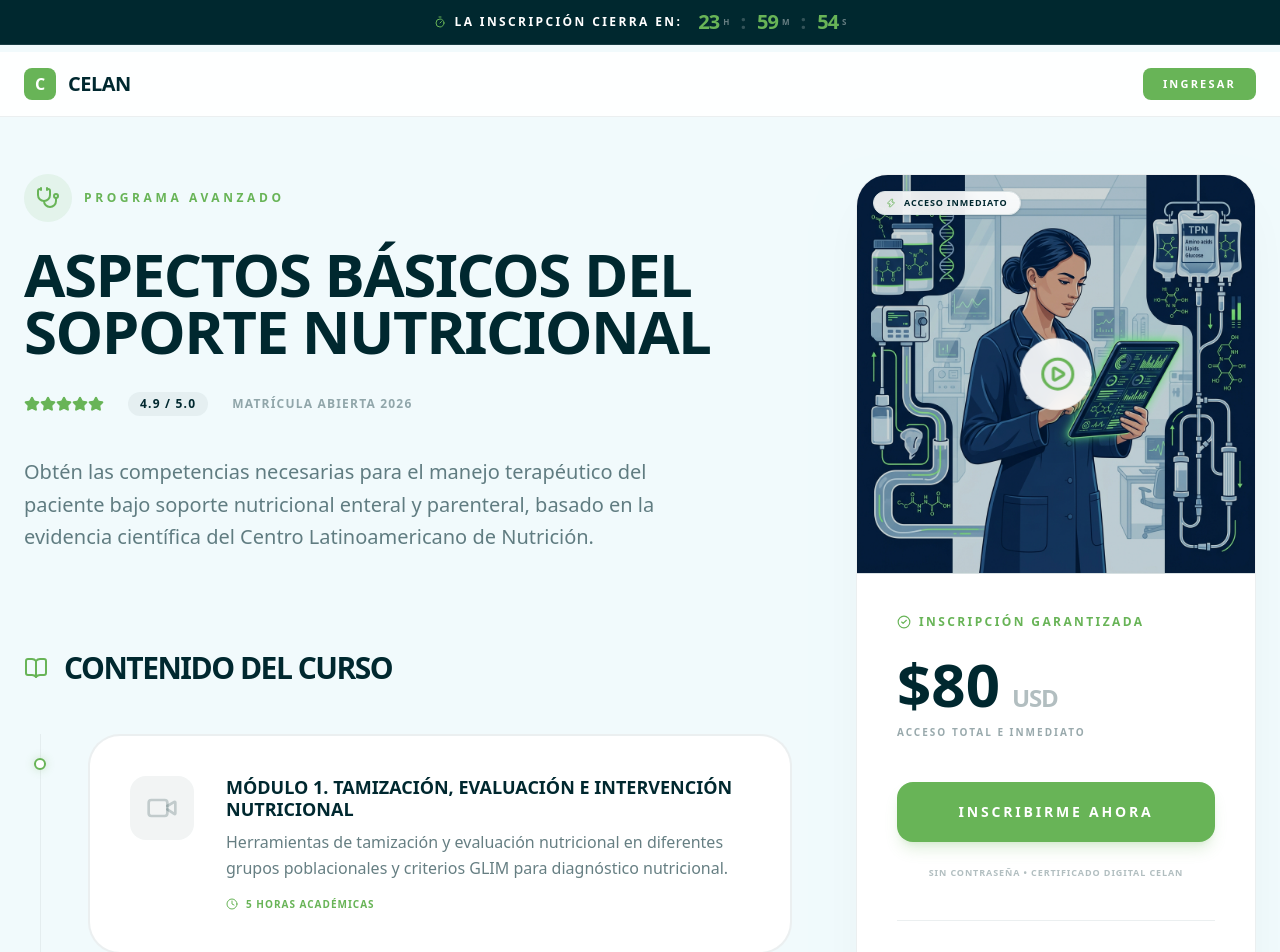
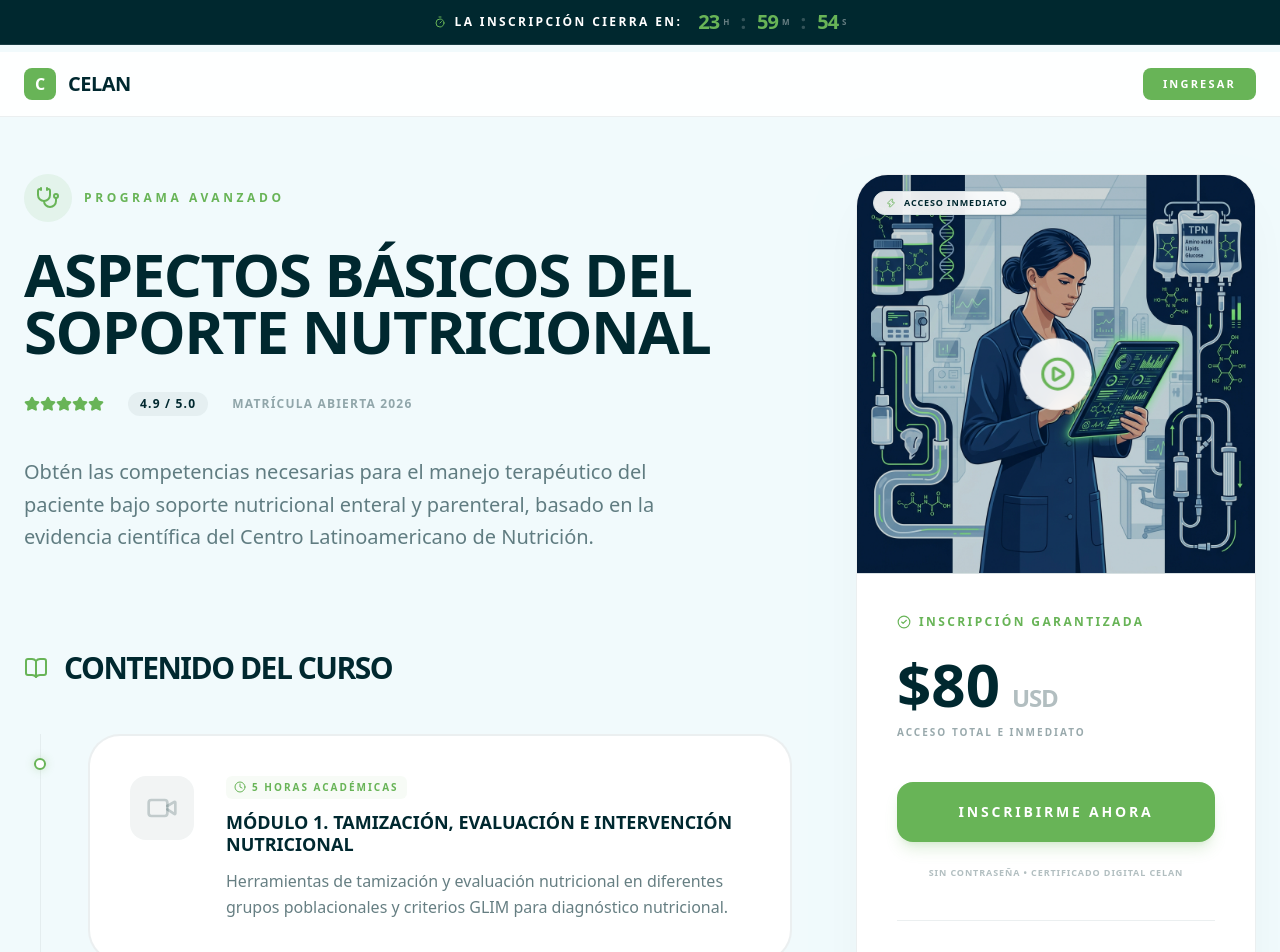
Before and after one commit to JorgeIgnacio666/celan-landing, a Next.js app: page / in a window 1280 px wide. Shown: the top 952 px of the page. Built offline with nearby package versions, Linux system fonts and the light colour scheme.

Commit message:
Move academic hours badge to top of modules

```diff
--- a/src/app/page.tsx
+++ b/src/app/page.tsx
@@ -164,17 +164,17 @@ export default function Home() {
                                     <Video size={24} className="md:w-8 md:h-8" />
                                 </div>
                                 <div className="flex-1">
-                                  <h4 className="font-roboto font-black text-base md:text-lg text-secondary group-hover:text-primary transition-colors uppercase leading-tight mb-2">
-                                    {module.title}
-                                  </h4>
-                                  <p className="text-sm md:text-base text-secondary/60 mb-4 font-medium leading-relaxed">
-                                    {module.description}
-                                  </p>
-                                  <div className="flex items-center gap-3">
-                                    <span className="text-[10px] font-black text-primary uppercase tracking-widest flex items-center gap-2">
+                                  <div className="flex items-center gap-2 mb-2 md:mb-3">
+                                    <span className="text-[9px] md:text-[10px] font-black text-primary uppercase tracking-[0.2em] flex items-center gap-1.5 bg-primary/5 px-2 py-1 rounded-md">
                                        <Clock size={12} /> 5 HORAS ACADÉMICAS
                                     </span>
                                   </div>
+                                  <h4 className="font-roboto font-black text-base md:text-lg text-secondary group-hover:text-primary transition-colors uppercase leading-tight mb-2 md:mb-3">
+                                    {module.title}
+                                  </h4>
+                                  <p className="text-sm md:text-base text-secondary/60 font-medium leading-relaxed">
+                                    {module.description}
+                                  </p>
                                 </div>
                             </div>
                         </div>
```
